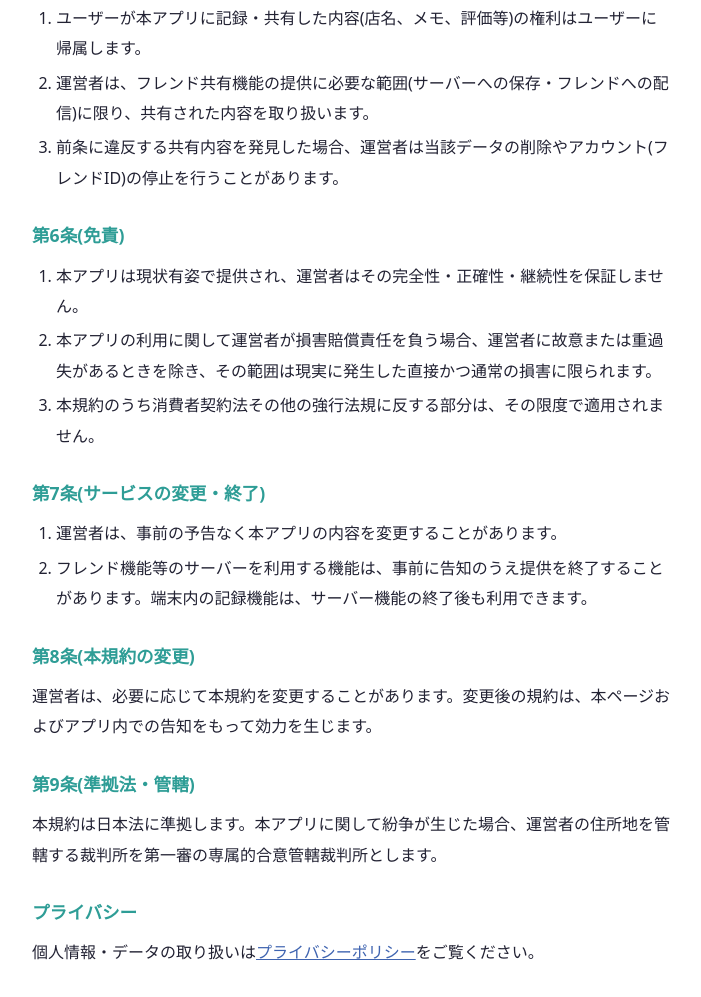
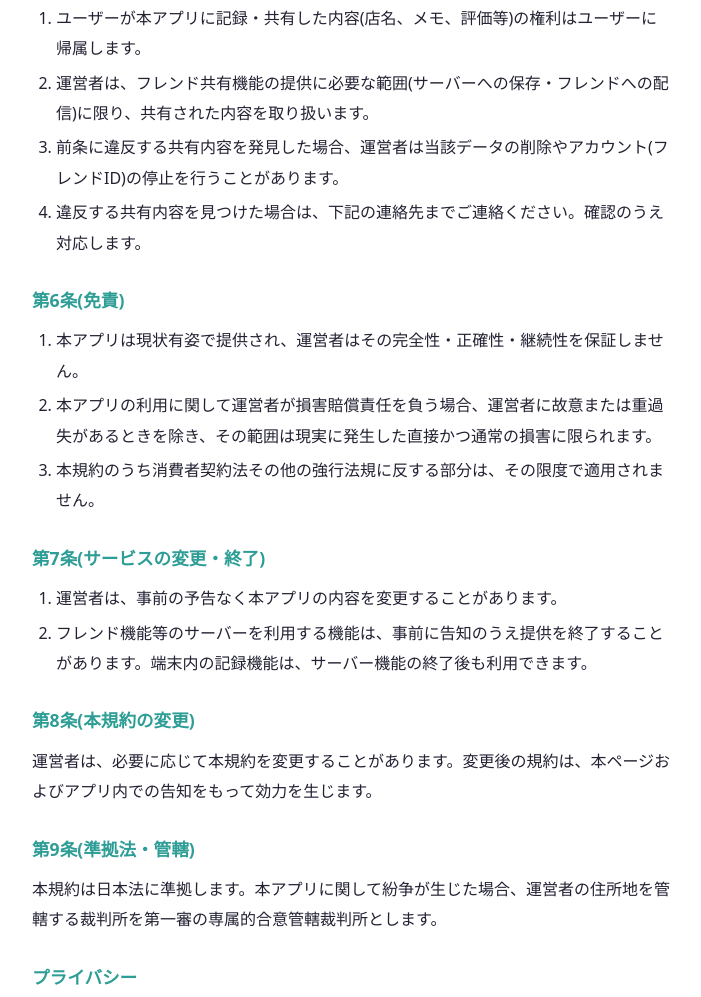
Before and after one commit to kuroko1t/mogumemo, a plain HTML site: page terms.html in a window 1280 px wide. Shown: the part 1130-2127 px from the top of the page, without its empty margins (288-989 px from the left). Drawn offline with Linux system fonts and the light colour scheme.

Commit message:
利用規約に通報の連絡先を明記

```diff
--- a/terms.html
+++ b/terms.html
@@ -64,6 +64,7 @@
 <li>ユーザーが本アプリに記録・共有した内容(店名、メモ、評価等)の権利はユーザーに帰属します。</li>
 <li>運営者は、フレンド共有機能の提供に必要な範囲(サーバーへの保存・フレンドへの配信)に限り、共有された内容を取り扱います。</li>
 <li>前条に違反する共有内容を発見した場合、運営者は当該データの削除やアカウント(フレンドID)の停止を行うことがあります。</li>
+<li>違反する共有内容を見つけた場合は、下記の連絡先までご連絡ください。確認のうえ対応します。</li>
 </ol>
 
 <h2>第6条(免責)</h2>
```
